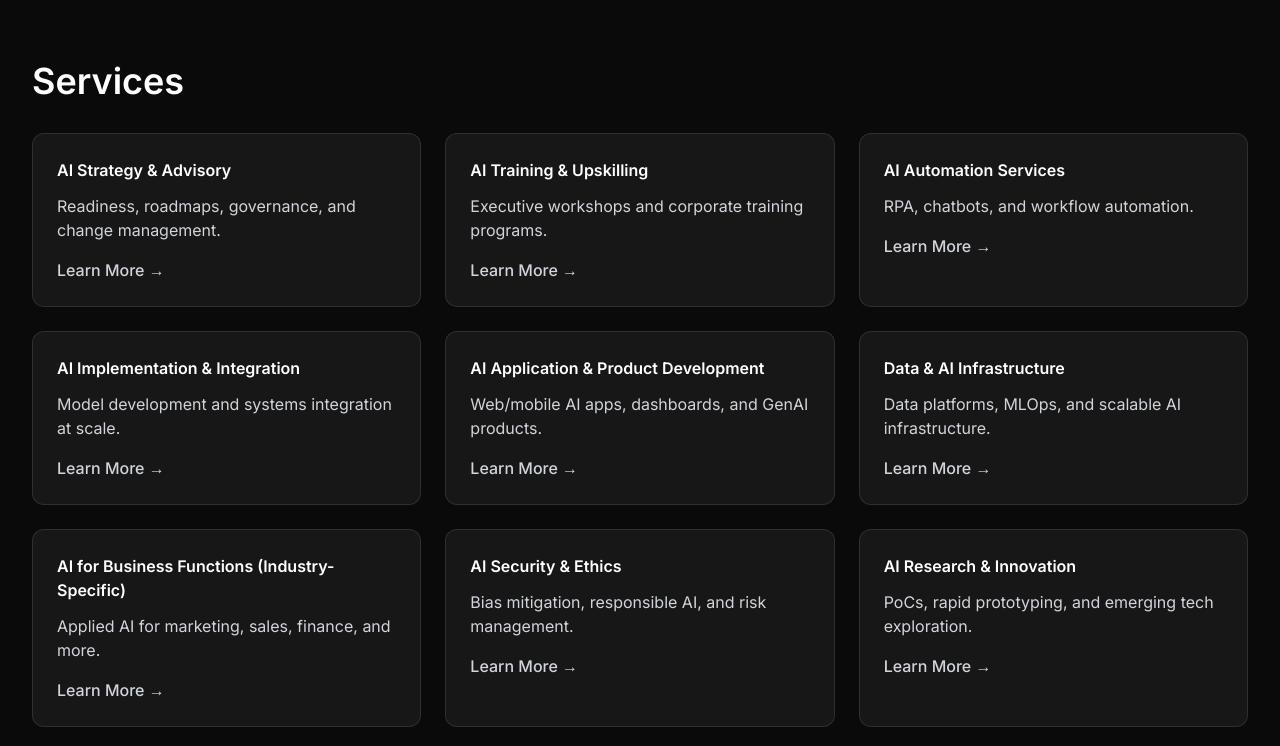
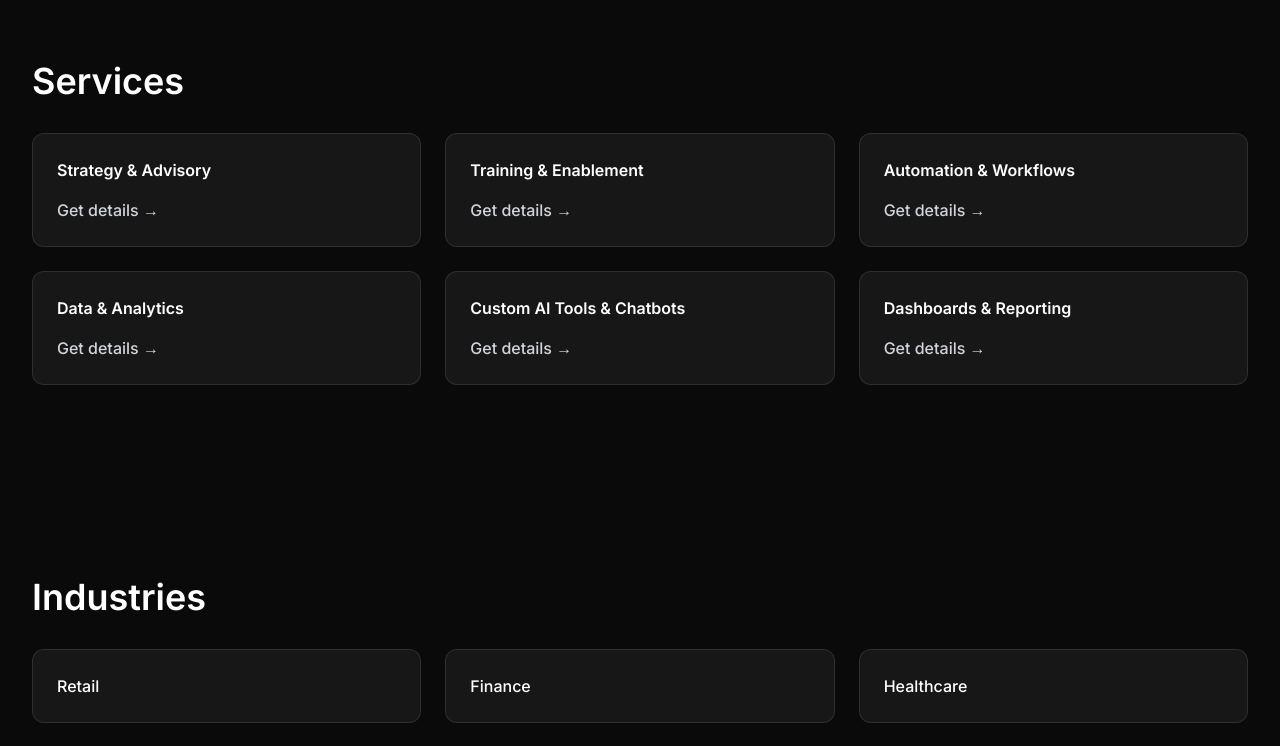
Before and after one commit to ChrisLovable/WEBSITE, a Next.js app in the folder myaipartner/: page / in a window 1280 px wide. Shown: the part 1220-1966 px from the top of the page. Built offline with nearby package versions, Linux system fonts and the light colour scheme.

Commit message:
content: simplify Services into six clear groups; remove technical subtitles

```diff
--- a/myaipartner/src/app/page.tsx
+++ b/myaipartner/src/app/page.tsx
@@ -2,7 +2,7 @@ import Link from 'next/link';
 import Header from '@/components/Header';
 import Footer from '@/components/Footer';
 
-import { servicesOverview } from '@/data/services';
+
 import { industries } from '@/data/industries';
 import ContactSection from '@/components/ContactSection';
 
@@ -59,13 +59,12 @@ export default function HomePage() {
         <div className="container-max">
           <h2 className="text-3xl md:text-4xl font-semibold mb-8 text-white">Services</h2>
           <div className="grid gap-6 md:grid-cols-2 lg:grid-cols-3">
-            {servicesPreview.map((s) => (
-              <div key={s.title} className="card p-6">
-                <div className="mb-3 font-semibold text-white">{s.title}</div>
-                <p className="text-gray-300 mb-4">{s.desc}</p>
-                <Link href="/interest" className="inline-flex items-center gap-2 text-gray-300 hover:text-white font-medium transition-all">
-                  Learn More →
-                </Link>
+            {simpleServices.map((title) => (
+              <div key={title} className="card p-6">
+                <div className="font-semibold text-white">{title}</div>
+                <div className="mt-4">
+                  <Link href="/interest" className="inline-flex items-center gap-2 text-gray-300 hover:text-white font-medium transition-all">Get details →</Link>
+                </div>
               </div>
             ))}
           </div>
@@ -91,4 +90,11 @@ export default function HomePage() {
   );
 }
 
-const servicesPreview = servicesOverview;
+const simpleServices = [
+  'Strategy & Advisory',
+  'Training & Enablement',
+  'Automation & Workflows',
+  'Data & Analytics',
+  'Custom AI Tools & Chatbots',
+  'Dashboards & Reporting'
+];
```
